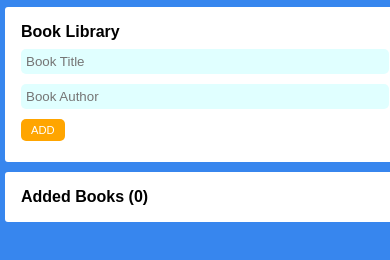
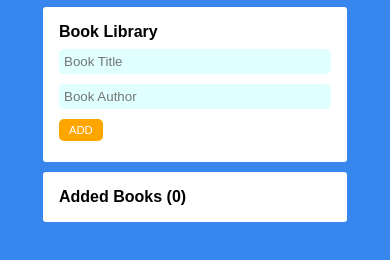
Before and after one commit to gane-an/library-app-gan, a plain HTML site: page index.html in a window 390 px wide. Shown: the part 36-296 px from the top of the page. Drawn offline with Linux system fonts and the light colour scheme.

Commit message:
changed the style.css file

```diff
--- a/assets/styles/style.css
+++ b/assets/styles/style.css
@@ -25,7 +25,7 @@ body {
 .container {
   background: #fff;
   /* width: calc(80%-100px); */
-  width: clamp(400px, 80%, 550px);
+  width: clamp(300px, 80%, 550px);
   margin-inline: auto;
   padding: 1rem;
   border-radius: 3px;
```
